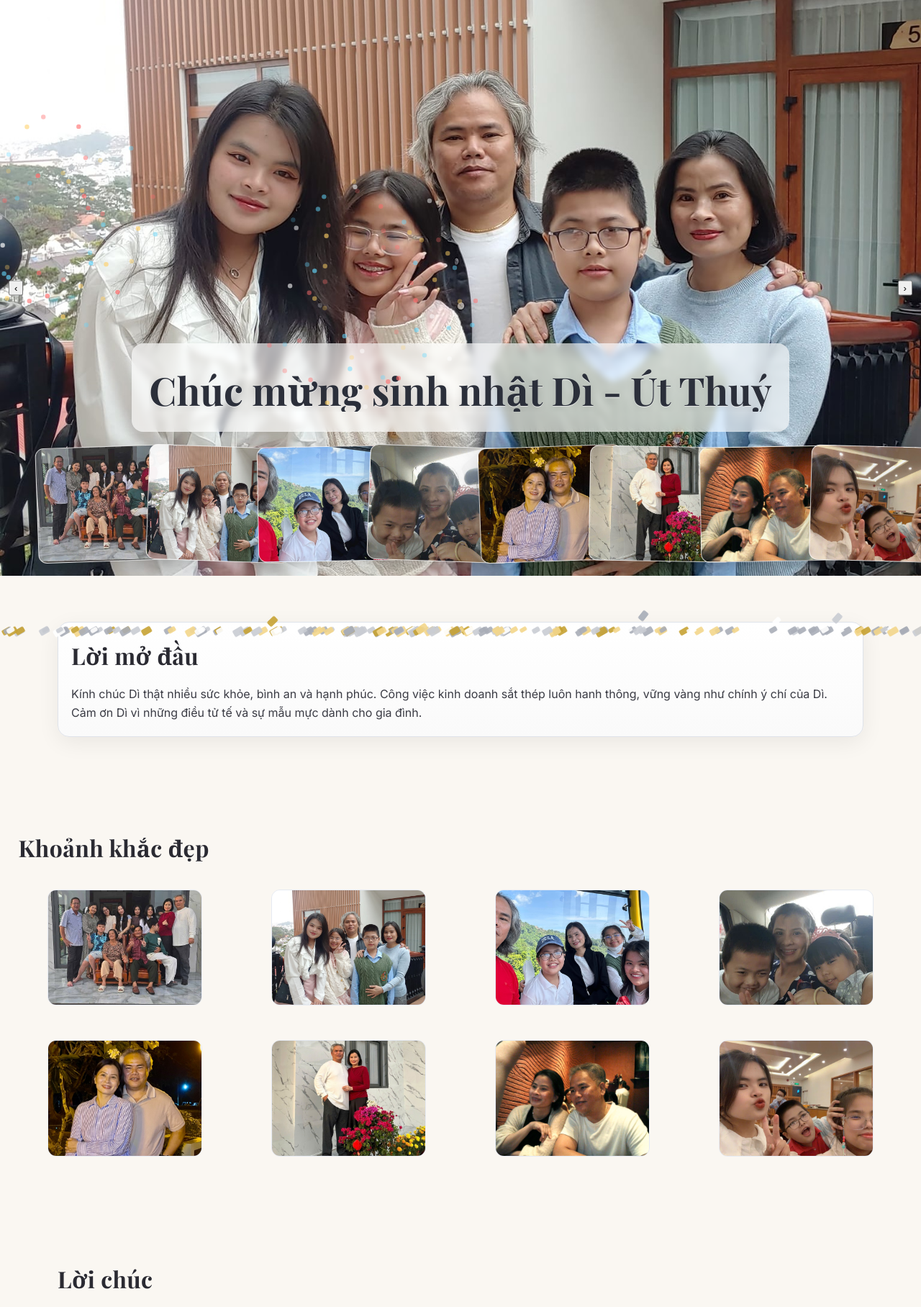
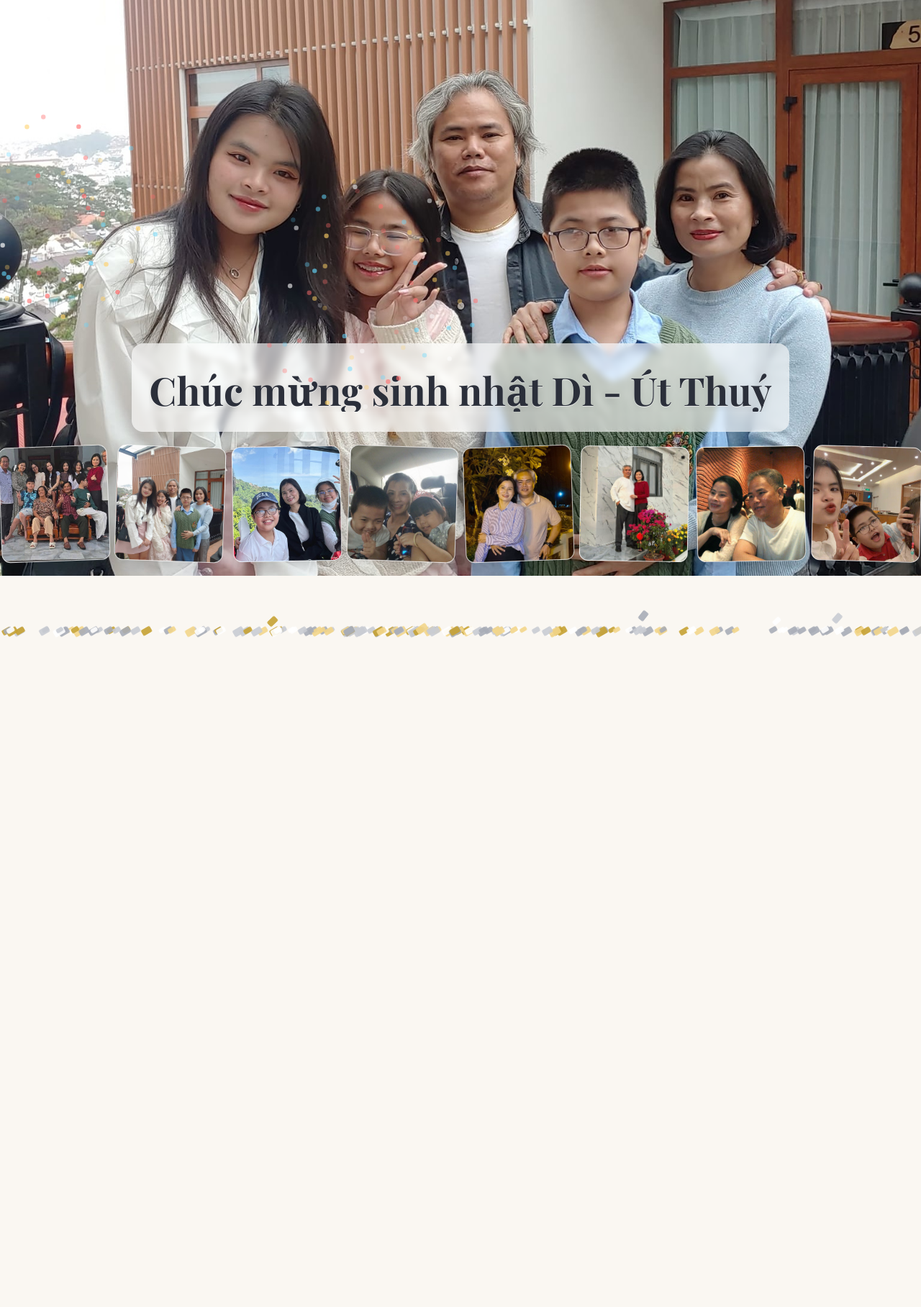
Before and after one commit to phatleework7/happy_birthday_UTTHUY, a website: page index.html in a window 1280 px wide. Shown: the top 1816 px of the page at 72% size. After the commit the page ends 800 px from the top, so only its background shows below. Drawn offline with nearby package versions, Linux system fonts and the light colour scheme; animation ran at ten frames a second.

Commit message:
update code for phone

```diff
--- a/assets/script.js
+++ b/assets/script.js
@@ -104,12 +104,8 @@
       try { fitHeroTitleToOneLine(); } catch (_) {}
     };
     apply();
-    const prevBtn = document.querySelector('.slider-btn.prev');
-    const nextBtn = document.querySelector('.slider-btn.next');
     const goPrev = () => { index = (index - 1 + slides.length) % slides.length; apply(); };
     const goNext = () => { index = (index + 1) % slides.length; apply(); };
-    if (prevBtn) prevBtn.addEventListener('click', goPrev);
-    if (nextBtn) nextBtn.addEventListener('click', goNext);
     // hỗ trợ bàn phím
     document.addEventListener('keydown', (e) => {
       if (e.key === 'ArrowLeft') goPrev();
@@ -123,7 +119,7 @@
       window.clearInterval(autoAdvanceTimer);
       autoAdvanceTimer = window.setInterval(goNext, AUTO_INTERVAL_MS);
     }
-    ['click', 'keydown', 'touchstart'].forEach(evt => {
+    ['keydown', 'touchstart'].forEach(evt => {
       document.addEventListener(evt, resetAutoAdvance, { passive: true });
     });
     document.addEventListener('visibilitychange', () => {
@@ -291,6 +287,23 @@
     setupImagesFallback();
     setupHeroSlider();
     setupTitleFitting();
+    // Thêm alt rỗng cho các ảnh không phải nội dung (ảnh do extension chèn) để tránh lỗi A11y
+    (function ensureAltAttributes() {
+      function apply(node) {
+        const imgs = (node instanceof HTMLImageElement) ? [node] : node.querySelectorAll('img');
+        imgs.forEach(img => {
+          if (!img.hasAttribute('alt')) {
+            img.setAttribute('alt', '');
+            img.setAttribute('aria-hidden', 'true');
+          }
+        });
+      }
+      apply(document);
+      const mo = new MutationObserver((muts) => {
+        muts.forEach(m => m.addedNodes.forEach(n => { if (n.nodeType === 1) apply(n); }));
+      });
+      mo.observe(document.documentElement, { subtree: true, childList: true });
+    })();
     setupAudio();
   });
 })();
--- a/assets/styles.css
+++ b/assets/styles.css
@@ -17,7 +17,7 @@
 
 /* Reset */
 * { box-sizing: border-box; }
-html, body { height: 100%; }
+html, body { height: 100%; overflow-x: hidden; }
 body {
   margin: 0;
   font-family: Inter, system-ui, -apple-system, Segoe UI, Roboto, Arial, sans-serif;
@@ -35,7 +35,7 @@ img { max-width: 100%; display: block; }
   width: min(1120px, 92vw);
   margin-inline: auto;
 }
-.section { padding: 64px 0; }
+.section { padding: 32px 0; }
 .section-title {
   font-family: "Playfair Display", Georgia, serif;
   font-weight: 700;
@@ -92,17 +92,19 @@ img { max-width: 100%; display: block; }
   align-items: end;
   text-align: center;
 }
-.hero .container { padding: 48px 0 140px; }
+.hero .container { padding: 48px 0 140px; width: 100%; margin-inline: 0; }
+.hero .container.edges { padding-left: 0; padding-right: 0; margin-left: 0; margin-right: 0; width: 100vw; }
 .hero-content {
   position: relative;
   display: inline-block;
   padding: 16px 18px;
   border-radius: 16px;
   background: rgba(255,255,255,0.62);
+  -webkit-backdrop-filter: blur(4px); /* Safari */
   backdrop-filter: blur(4px);
   box-shadow: 0 12px 30px #0001;
   z-index: 2;
-  max-width: 96vw; /* đảm bảo không tràn màn hình */
+  max-width: calc(100vw - 8px); /* chừa mép 4px mỗi bên, sát hơn */
 }
 @media (min-width: 800px) { .hero-content { padding: 20px 24px; } }
 .brand .pill {
@@ -140,7 +142,7 @@ img { max-width: 100%; display: block; }
 
 .cta { display: flex; gap: 12px; justify-content: center; }
 .btn {
-  appearance: none; border: 0; cursor: pointer; user-select: none;
+  appearance: none; border: 0; cursor: pointer; -webkit-user-select: none; user-select: none;
   padding: 12px 16px; border-radius: 10px; font-weight: 600;
   transition: transform .15s ease, box-shadow .15s ease, background .2s ease;
 }
@@ -170,17 +172,25 @@ img { max-width: 100%; display: block; }
 .card p { margin: 0; color: #3a3b44; }
 
 /* Gallery */
-.gallery .container { width: min(1600px, 96vw); }
+.section.gallery { padding: 12px 0 12px; }
+.gallery .container { width: min(1600px, 100vw); margin-inline: 0; padding-inline: 8px; }
+/* Căn đều lề trái các tiêu đề như "Kỉ niệm đẹp" */
+#about .container, .about.section .container,
+#wishes .container, .wishes.section .container {
+  width: min(1600px, 100vw);
+  margin-inline: 0;
+  padding-inline: 8px;
+}
 .gallery .grid {
   display: grid;
-  gap: 16px;
-  grid-template-columns: repeat(2, 1fr); /* mobile: 2 cột cho cân đối */
+  gap: 12px;
+  grid-template-columns: repeat(2, 1fr); /* mobile: 2 cột, ảnh lớn hơn */
 }
 @media (min-width: 768px) {
-  .gallery .grid { grid-template-columns: repeat(3, 1fr); }
+  .gallery .grid { grid-template-columns: repeat(3, 1fr); gap: 14px; }
 }
 @media (min-width: 1200px) {
-  .gallery .grid { grid-template-columns: repeat(4, 1fr); }
+  .gallery .grid { grid-template-columns: repeat(4, 1fr); gap: 16px; }
 }
 .shot {
   position: relative; overflow: hidden; border-radius: 12px;
@@ -195,6 +205,14 @@ img { max-width: 100%; display: block; }
   .gallery .grid { gap: 20px; }
   .shot { border-radius: 14px; }
   .shot img { object-position: 50% 50%; }
+}
+
+/* Mobile tuning: ảnh lớn hơn một chút */
+@media (max-width: 767px) {
+  .gallery .container { width: 100vw; padding-inline: 8px; }
+  .gallery .grid { gap: 8px; }
+  .shot img { aspect-ratio: 1/1; }
+  .shot { border-radius: 10px; }
 }
 .shot.placeholder { display: grid; place-items: center; }
 .shot.placeholder::before {
@@ -226,7 +244,7 @@ img { max-width: 100%; display: block; }
 .letter .signature { margin: 8px 0 0; color: var(--muted); font-style: italic; }
 
 /* Footer */
-.footer { padding: 40px 0; color: #6b6d78; text-align: center; border-top: 1px solid #e6e9f1; background: #f7f8fb; }
+.footer { padding: 32px 0; color: #6b6d78; text-align: center; border-top: 1px solid #e6e9f1; background: #f7f8fb; }
 .footer .pill { margin-right: 8px; }
 .footer a { color: var(--gold-2); }
 
@@ -271,9 +289,10 @@ img { max-width: 100%; display: block; }
 .hero-slider { position: absolute; inset: 0; overflow: hidden; }
 .hero-slider .slides { position: absolute; inset: 0; }
 .hero-slider .slide { position: absolute; inset: 0; opacity: 0; transition: opacity .6s ease; }
+.hero-slider .slide .slide-fill { position: absolute; inset: 0; width: 100%; height: 100%; object-fit: cover; filter: blur(18px) brightness(0.9); transform: scale(1.08); z-index: 0; }
 .hero-slider .slide.active { opacity: 1; }
-.hero-slider img { width: 100%; height: 100%; object-fit: cover; }
-.hero-slider img.fit-contain { object-fit: contain; object-position: 50% 50% !important; background: #ffffff; }
+.hero-slider img { position: relative; z-index: 1; width: 100%; height: 100%; object-fit: cover; }
+.hero-slider img.fit-contain { object-fit: contain; object-position: 50% 50% !important; background: transparent; }
 .hero-overlay { display: none !important; }
 
 /* Tùy chọn canh khuôn mặt cho ảnh nền */
@@ -281,36 +300,34 @@ img { max-width: 100%; display: block; }
 .focus-bottom { object-position: 50% 80% !important; }
 .focus-left   { object-position: 20% 50% !important; }
 .focus-right  { object-position: 80% 50% !important; }
-.slider-btn { position: absolute; top: 50%; transform: translateY(-50%); z-index: 2; }
-.slider-btn.prev { left: 12px; }
-.slider-btn.next { right: 12px; }
+/* slider-btn removed */
 
 /* Hero foreground photos at bottom */
-.hero-photos { position: absolute; left: 0; right: 0; bottom: 8px; height: 120px; pointer-events: none; z-index: 1; }
-.hero-photo { position: absolute; bottom: 0; width: 140px; height: 100%; background-size: cover; background-position: center; border-radius: 12px; box-shadow: 0 10px 30px #0003; border: 1px solid #ffffffcc; opacity: .95; }
-.hero-photo.p1 { left: 6vw; background-image: url('images/photo-1.jpg'); transform: rotate(-2deg); }
-.hero-photo.p2 { left: 24vw; background-image: url('images/photo-2.jpg'); transform: rotate(2deg); }
-.hero-photo.p3 { left: 42vw; background-image: url('images/photo-3.jpg'); transform: rotate(-1deg); }
-.hero-photo.p4 { left: 60vw; background-image: url('images/photo-4.jpeg'); transform: rotate(2deg); }
-.hero-photo.p5 { left: 78vw; background-image: url('images/photo-5.jpg'); transform: rotate(-2deg); }
-.hero-photo.p6 { left: 96vw; background-image: url('images/photo-6.jpg'); transform: rotate(1deg); }
-.hero-photo.p7 { left: 114vw; background-image: url('images/photo-7.jpg'); transform: rotate(-1deg); }
-.hero-photo.p8 { left: 132vw; background-image: url('images/photo-8.jpg'); transform: rotate(1.5deg); }
+.hero-photos { position: absolute; left: 0; right: 0; bottom: 8px; height: 120px; pointer-events: none; z-index: 1; display: flex; gap: 8px; justify-content: flex-start; align-items: flex-end; padding: 0 0; }
+.hero-photo { position: relative; bottom: 0; width: 140px; height: 100%; background-size: cover; background-position: center; border-radius: 12px; box-shadow: 0 10px 30px #0003; border: 1px solid #ffffffcc; opacity: .95; }
+.hero-photo.p1 { background-image: url('images/photo-1.jpg'); transform: rotate(-2deg); }
+.hero-photo.p2 { background-image: url('images/photo-2.jpg'); transform: rotate(2deg); }
+.hero-photo.p3 { background-image: url('images/photo-3.jpg'); transform: rotate(-1deg); }
+.hero-photo.p4 { background-image: url('images/photo-4.jpeg'); transform: rotate(2deg); }
+.hero-photo.p5 { background-image: url('images/photo-5.jpg'); transform: rotate(-2deg); }
+.hero-photo.p6 { background-image: url('images/photo-6.jpg'); transform: rotate(1deg); }
+.hero-photo.p7 { background-image: url('images/photo-7.jpg'); transform: rotate(-1deg); }
+.hero-photo.p8 { background-image: url('images/photo-8.jpg'); transform: rotate(1.5deg); }
 @media (min-width: 800px) {
-  .hero-photos { bottom: 20px; height: 160px; }
+  .hero-photos { bottom: 20px; height: 160px; gap: 10px; }
   .hero-photo { width: 200px; }
-  .hero-photo.p1 { left: 4vw; }
-  .hero-photo.p2 { left: 16vw; }
-  .hero-photo.p3 { left: 28vw; }
-  .hero-photo.p4 { left: 40vw; }
-  .hero-photo.p5 { left: 52vw; }
-  .hero-photo.p6 { left: 64vw; }
-  .hero-photo.p7 { left: 76vw; }
-  .hero-photo.p8 { left: 88vw; }
 }
 @media (max-width: 420px) {
   .hero-photos { height: 96px; }
   .hero-photo { width: 112px; border-radius: 10px; }
+}
+
+/* Căn lại vị trí ảnh trang trí để không bị cắt ở mép trên màn nhỏ */
+@media (max-width: 420px) {
+  .hero-photo { width: 96px; }
+  .hero-photo.p1 { left: 5vw; transform: rotate(-2deg); }
+  .hero-photo.p2 { left: 37vw; transform: rotate(2deg); }
+  .hero-photo.p3 { left: 69vw; transform: rotate(-1deg); }
 }
 @media (max-width: 799px) {
   .hero-photo.p6, .hero-photo.p7, .hero-photo.p8 { display: none; }
--- a/index.html
+++ b/index.html
@@ -37,17 +37,39 @@
       <div class="hero-slider" aria-label="Ảnh nền kỷ niệm">
         <div class="slides">
           <!-- Thêm class focus-... để canh khuôn mặt nếu cần -->
-          <div class="slide active"><img class="focus-top" src="assets/images/photo-1.jpg" alt="Ảnh nền 1" loading="eager"></div>
-          <div class="slide"><img class="focus-center" src="assets/images/photo-2.jpg" alt="Ảnh nền 2" loading="lazy"></div>
-          <div class="slide"><img class="focus-center" src="assets/images/photo-3.jpg" alt="Ảnh nền 3" loading="lazy"></div>
-          <div class="slide"><img class="focus-bottom" src="assets/images/photo-4.jpeg" alt="Ảnh nền 4" loading="lazy"></div>
-          <div class="slide"><img class="focus-center" src="assets/images/photo-5.jpg" alt="Ảnh nền 5" loading="lazy"></div>
-          <div class="slide"><img class="focus-top" src="assets/images/photo-6.jpg" alt="Ảnh nền 6" loading="lazy"></div>
-          <div class="slide"><img class="focus-center" src="assets/images/photo-7.jpg" alt="Ảnh nền 7" loading="lazy"></div>
-          <div class="slide"><img class="focus-center" src="assets/images/photo-8.JPG" alt="Ảnh nền 8" loading="lazy"></div>
+          <div class="slide active">
+            <img class="slide-fill" src="assets/images/photo-1.jpg" alt="" aria-hidden="true" loading="eager">
+            <img class="focus-top" src="assets/images/photo-1.jpg" alt="Ảnh nền 1" loading="eager">
+          </div>
+          <div class="slide">
+            <img class="slide-fill" src="assets/images/photo-2.jpg" alt="" aria-hidden="true" loading="lazy">
+            <img class="focus-center" src="assets/images/photo-2.jpg" alt="Ảnh nền 2" loading="lazy">
+          </div>
+          <div class="slide">
+            <img class="slide-fill" src="assets/images/photo-3.jpg" alt="" aria-hidden="true" loading="lazy">
+            <img class="focus-center" src="assets/images/photo-3.jpg" alt="Ảnh nền 3" loading="lazy">
+          </div>
+          <div class="slide">
+            <img class="slide-fill" src="assets/images/photo-4.jpeg" alt="" aria-hidden="true" loading="lazy">
+            <img class="focus-bottom" src="assets/images/photo-4.jpeg" alt="Ảnh nền 4" loading="lazy">
+          </div>
+          <div class="slide">
+            <img class="slide-fill" src="assets/images/photo-5.jpg" alt="" aria-hidden="true" loading="lazy">
+            <img class="focus-center" src="assets/images/photo-5.jpg" alt="Ảnh nền 5" loading="lazy">
+          </div>
+          <div class="slide">
+            <img class="slide-fill" src="assets/images/photo-6.jpg" alt="" aria-hidden="true" loading="lazy">
+            <img class="focus-top" src="assets/images/photo-6.jpg" alt="Ảnh nền 6" loading="lazy">
+          </div>
+          <div class="slide">
+            <img class="slide-fill" src="assets/images/photo-7.jpg" alt="" aria-hidden="true" loading="lazy">
+            <img class="focus-center" src="assets/images/photo-7.jpg" alt="Ảnh nền 7" loading="lazy">
+          </div>
+          <div class="slide">
+            <img class="slide-fill" src="assets/images/photo-8.JPG" alt="" aria-hidden="true" loading="lazy">
+            <img class="focus-center" src="assets/images/photo-8.JPG" alt="Ảnh nền 8" loading="lazy">
+          </div>
         </div>
-        <button class="slider-btn prev" aria-label="Ảnh trước">‹</button>
-        <button class="slider-btn next" aria-label="Ảnh sau">›</button>
         <div class="hero-overlay" aria-hidden="true"></div>
       </div>
       <div class="hero-photos" aria-hidden="true">
@@ -60,19 +82,12 @@
         <div class="hero-photo p7"></div>
         <div class="hero-photo p8"></div>
       </div>
-      <div class="container">
+      <div class="container edges">
         <div class="hero-content">
           <h1 class="title gold" data-reveal>
-            Chúc mừng sinh nhật <span id="honorific">Dì - Út Thuý</span>
+            Chúc mừng sinh nhật Dì - Út Thuý
           </h1>
-          <!-- <p class="subtitle" data-reveal>
-            Vững như thép, ấm như tình thân.
-          </p>
-          <div class="cta" data-reveal>
-            <a href="#wishes" class="btn btn-gold">Xem lời chúc</a>
-          </div> -->
         </div>
-
       </div>
     </header>
 
@@ -82,7 +97,11 @@
           <div class="card" data-reveal>
             <h2 class="section-title">Lời mở đầu</h2>
             <p>
-              Kính chúc Dì thật nhiều sức khỏe, bình an và hạnh phúc. Công việc kinh doanh sắt thép luôn hanh thông, vững vàng như chính ý chí của Dì. Cảm ơn Dì vì những điều tử tế và sự mẫu mực dành cho gia đình.
+              Đây là trang web nho nhỏ để con chúc mừng sinh nhật Út mà con ấp ủ từ năm rồi tới giờ con mới hoàn thành để gửi cho Út được. <br />
+              Con xin được gọi Út Thuý trong suốt đoạn này ạ. Do là không biết từ bao giờ Út làm con cảm thấy thân thuộc như một người dì ruột của con vậy <br />
+              Con xin chúc Út thêm xuân mới càng ngày trẻ đẹp hơn.<br />
+              Sức khoẻ dồi dào, mọi chuyện vui tiếng cười sẽ theo mãi về sau này.<br />
+              Công việc của Út sẽ thuận lợi theo mong muốn. Gia đình của Út sẽ luôn ấm êm và hạnh phúc.
             </p>
           </div>
         </div>
@@ -90,23 +109,23 @@
 
       <section class="gallery section" id="gallery">
         <div class="container">
-          <h2 class="section-title" data-reveal>Khoảnh khắc đẹp</h2>
+          <h2 class="section-title" data-reveal>Kỉ niệm đẹp</h2>
           <div class="grid" data-reveal>
-            <figure class="shot"><img src="assets/images/photo-1.jpg" alt="Khoảnh khắc 1" loading="lazy"></figure>
-            <figure class="shot"><img src="assets/images/photo-2.jpg" alt="Khoảnh khắc 2" loading="lazy"></figure>
-            <figure class="shot"><img src="assets/images/photo-3.jpg" alt="Khoảnh khắc 3" loading="lazy"></figure>
-            <figure class="shot"><img src="assets/images/photo-4.jpeg" alt="Khoảnh khắc 4" loading="lazy"></figure>
-            <figure class="shot"><img src="assets/images/photo-5.jpg" alt="Khoảnh khắc 5" loading="lazy"></figure>
-            <figure class="shot"><img src="assets/images/photo-6.jpg" alt="Khoảnh khắc 6" loading="lazy"></figure>
-            <figure class="shot"><img src="assets/images/photo-7.jpg" alt="Khoảnh khắc 7" loading="lazy"></figure>
-            <figure class="shot"><img src="assets/images/photo-8.jpg" alt="Khoảnh khắc 8" loading="lazy"></figure>
+            <figure class="shot"><img src="assets/images/photo-1.jpg" alt="Kỉ niệm 1" loading="lazy"></figure>
+            <figure class="shot"><img src="assets/images/photo-2.jpg" alt="Kỉ niệm 2" loading="lazy"></figure>
+            <figure class="shot"><img src="assets/images/photo-3.jpg" alt="Kỉ niệm 3" loading="lazy"></figure>
+            <figure class="shot"><img src="assets/images/photo-4.jpeg" alt="Kỉ niệm 4" loading="lazy"></figure>
+            <figure class="shot"><img src="assets/images/photo-5.jpg" alt="Kỉ niệm 5" loading="lazy"></figure>
+            <figure class="shot"><img src="assets/images/photo-6.jpg" alt="Kỉ niệm 6" loading="lazy"></figure>
+            <figure class="shot"><img src="assets/images/photo-7.jpg" alt="Kỉ niệm 7" loading="lazy"></figure>
+            <figure class="shot"><img src="assets/images/photo-8.jpg" alt="Kỉ niệm 8" loading="lazy"></figure>
           </div>
         </div>
       </section>
 
       <section class="wishes section" id="wishes">
         <div class="container">
-          <h2 class="section-title" data-reveal>Lời chúc</h2>
+          <h2 class="section-title" data-reveal>Lời chúc từ con</h2>
           <div class="wish-grid" data-reveal>
             <article class="wish">
               <h3>Khỏe mạnh</h3>
```
Also changed, not shown: assets/favicon.svg, netlify.toml.
